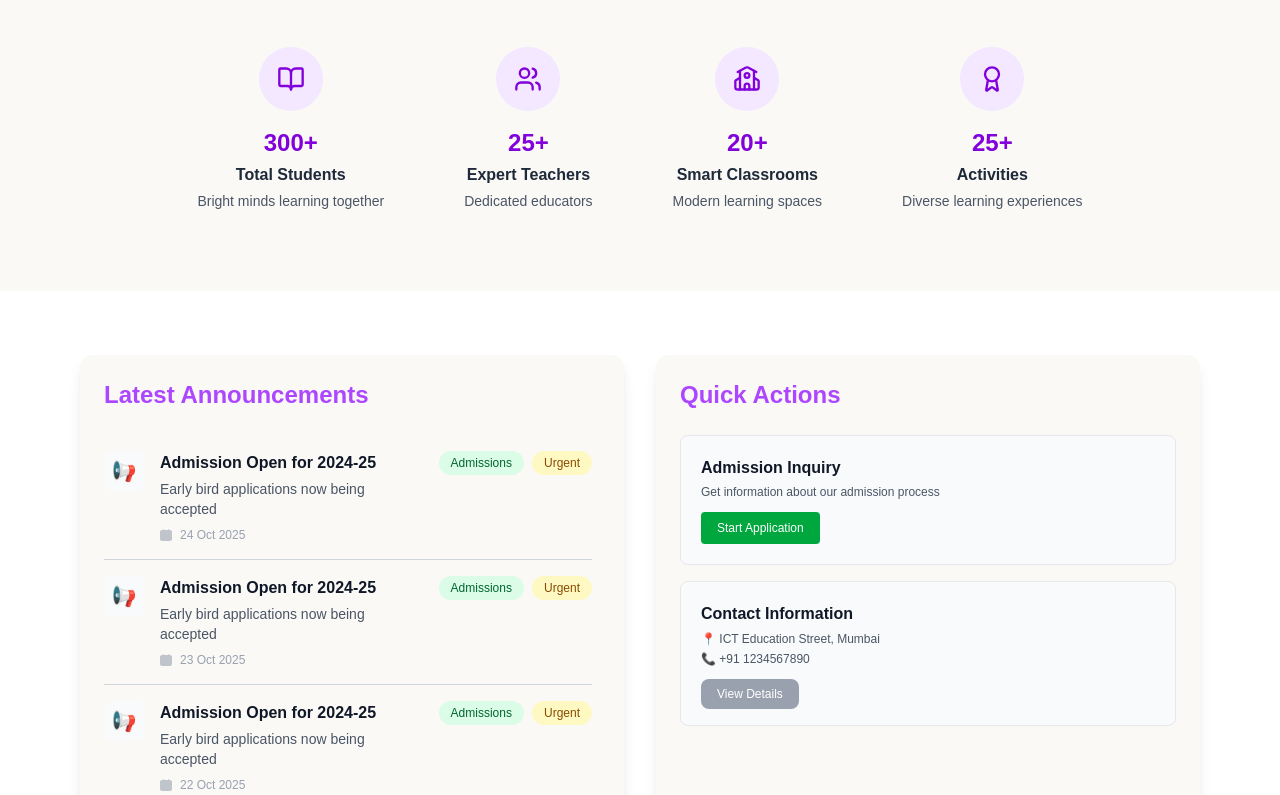
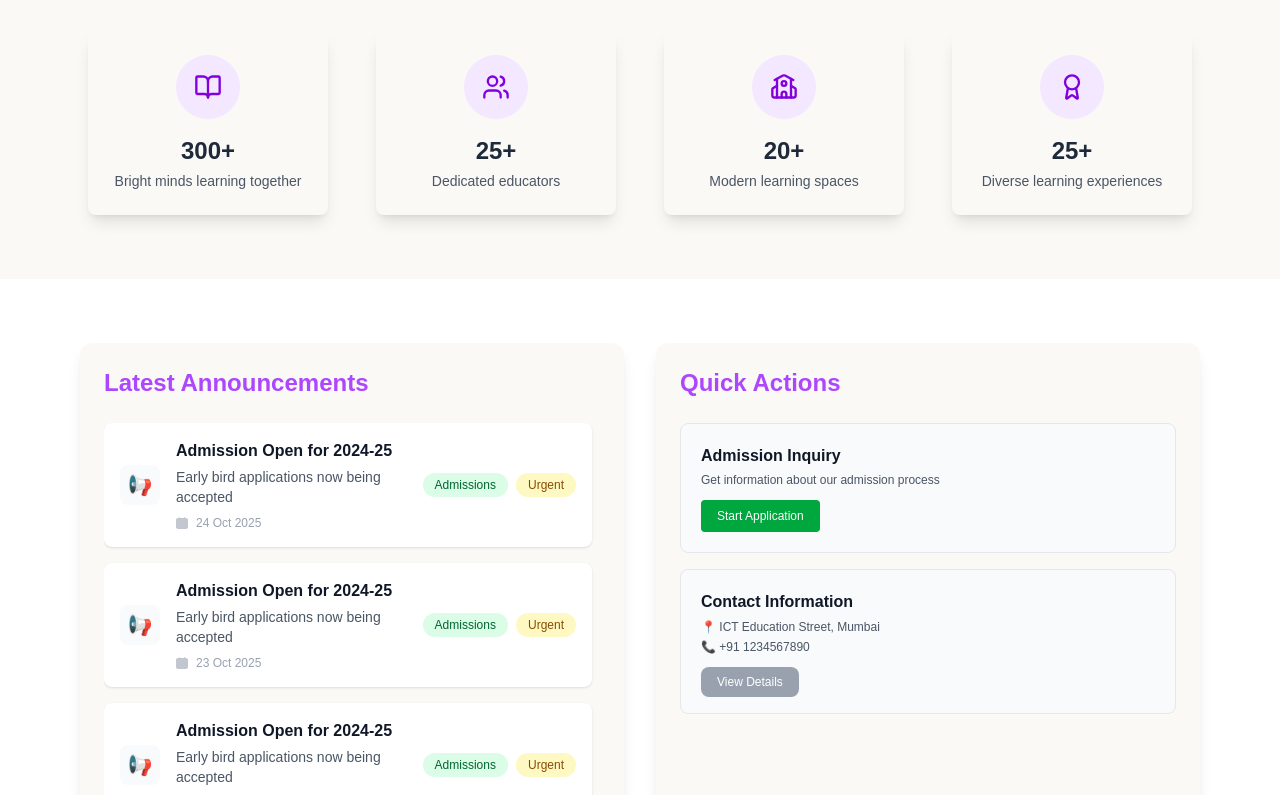
Before and after one commit to meshramaditya/Podar-school, a Next.js app: page / in a window 1280 px wide. Shown: the part 1340-2135 px from the top of the page. Built offline with nearby package versions, Linux system fonts and the light colour scheme.

Commit message:
add effect on glance card , on news card

```diff
--- a/src/app/page.tsx
+++ b/src/app/page.tsx
@@ -229,52 +229,94 @@ export default function Home() {
           </p>
         </div>
 
-      <div className="flex flex-wrap justify-center gap-12 max-w-6xl mx-auto ">
-        <GlanceCard
-          icon={<BookOpen className="w-7 h-7 " />}
-          number="300+"
-          title="Total Students"
-          description="Bright minds learning together"
-        />
-        <GlanceCard
-          icon={<Users className="w-7 h-7" />}
-          number="25+"
-          title="Expert Teachers"
-          description="Dedicated educators"
-        />
-        <GlanceCard
-          icon={<School className="w-7 h-7" />}
-          number="20+"
-          title="Smart Classrooms"
-          description="Modern learning spaces"
-        />
-        <GlanceCard
-          icon={<Award  className="w-7 h-7 " />}
-          number="25+"
-          title="Activities"
-          description="Diverse learning experiences"
-        />
+        <div className="flex flex-wrap justify-center gap-12 max-w-6xl mx-auto">
+          {/* Total Students */}
+          <div className="group bg-[#FAF9F6] rounded-lg shadow-lg p-6 w-60 flex flex-col items-center transition transform hover:scale-105 hover:shadow-2xl">
+            <div className="w-16 h-16 flex items-center justify-center rounded-full bg-purple-100 mb-4
+                            transition-all duration-300
+                            group-hover:bg-yellow-100 group-hover:shadow-[0_0_20px_5px_rgba(255,255,0,0.6)]">
+              <BookOpen className="w-7 h-7 text-purple-700 transition-all duration-300 group-hover:drop-shadow-[0_0_15px_rgba(255,255,0,0.7)]" />
+            </div>
+            <h3 className="text-2xl font-bold text-gray-800 mb-1">300+</h3>
+            <p className="text-gray-600 text-center text-sm">Bright minds learning together</p>
+          </div>
+
+          {/* Expert Teachers */}
+          <div className="group bg-[#FAF9F6] rounded-lg shadow-lg p-6 w-60 flex flex-col items-center transition transform hover:scale-105 hover:shadow-2xl">
+            <div className="w-16 h-16 flex items-center justify-center rounded-full bg-purple-100 mb-4
+                            transition-all duration-300
+                            group-hover:bg-yellow-100 group-hover:shadow-[0_0_20px_5px_rgba(255,255,0,0.6)]">
+              <Users className="w-7 h-7 text-purple-700 transition-all duration-300 group-hover:drop-shadow-[0_0_15px_rgba(255,255,0,0.7)]" />
+            </div>
+            <h3 className="text-2xl font-bold text-gray-800 mb-1">25+</h3>
+            <p className="text-gray-600 text-center text-sm">Dedicated educators</p>
+          </div>
+
+          {/* Smart Classrooms */}
+          <div className="group bg-[#FAF9F6] rounded-lg shadow-lg p-6 w-60 flex flex-col items-center transition transform hover:scale-105 hover:shadow-2xl">
+            <div className="w-16 h-16 flex items-center justify-center rounded-full bg-purple-100 mb-4
+                            transition-all duration-300
+                            group-hover:bg-yellow-100 group-hover:shadow-[0_0_20px_5px_rgba(255,255,0,0.6)]">
+              <School className="w-7 h-7 text-purple-700 transition-all duration-300 group-hover:drop-shadow-[0_0_15px_rgba(255,255,0,0.7)]" />
+            </div>
+            <h3 className="text-2xl font-bold text-gray-800 mb-1">20+</h3>
+            <p className="text-gray-600 text-center text-sm">Modern learning spaces</p>
+          </div>
+
+          {/* Activities */}
+          <div className="group bg-[#FAF9F6] rounded-lg shadow-lg p-6 w-60 flex flex-col items-center transition transform hover:scale-105 hover:shadow-2xl">
+            <div className="w-16 h-16 flex items-center justify-center rounded-full bg-purple-100 mb-4
+                            transition-all duration-300
+                            group-hover:bg-yellow-100 group-hover:shadow-[0_0_20px_5px_rgba(255,255,0,0.6)]">
+              <Award className="w-7 h-7 text-purple-700 transition-all duration-300 group-hover:drop-shadow-[0_0_15px_rgba(255,255,0,0.7)]" />
+            </div>
+            <h3 className="text-2xl font-bold text-gray-800 mb-1">25+</h3>
+            <p className="text-gray-600 text-center text-sm">Diverse learning experiences</p>
+          </div>
         </div>
       </section>
+
 
       {/* Announcements and Quick Actions */}
        <section className="bg-white py-16 w-full">
       <div className="max-w-6xl mx-auto px-4 flex flex-col lg:flex-row gap-8">
         {/* Latest Announcements */}
+{/* Latest Announcements */}
 <div className="flex-1 bg-[#FAF9F6] rounded-xl p-6 shadow-lg">
   <h2 className="text-2xl font-semibold text-purple-500 mb-6">Latest Announcements</h2>
-          <div className="max-h-96 overflow-y-auto pr-2 scrollbar-thin scrollbar-thumb-gray-300 scrollbar-track-gray-100 scrollbar-thumb-rounded-md">
-            {announcements.map((a, idx) => (
-              <div key={a.id} className={`flex items-start gap-4 py-4 ${idx !== announcements.length - 1 ? "border-b border-gray-300" : ""}`}>
-                <div className="w-10 h-10 bg-gray-50 rounded-lg flex items-center justify-center flex-shrink-0 text-xl">📢</div>
+
+  <div className="flex flex-col gap-4 max-h-96 overflow-y-auto pr-2 scrollbar-thin scrollbar-thumb-gray-300 scrollbar-track-gray-100 scrollbar-thumb-rounded-md">
+    {announcements.map((a) => (
+      <div
+        key={a.id}
+        className="flex flex-col md:flex-row items-start md:items-center gap-4 p-4 bg-white rounded-lg shadow-sm transition transform hover:scale-105 hover:shadow-lg"
+      >
+        {/* Icon */}
+        <div className="w-10 h-10 bg-gray-50 rounded-lg flex items-center justify-center flex-shrink-0 text-xl">
+          📢
+        </div>
+
+        {/* Text */}
         <div className="flex-1">
           <h3 className="text-base font-semibold text-gray-900 mb-1">{a.title}</h3>
           <p className="text-sm text-gray-600 mb-2">{a.subtitle}</p>
-                  <div className="flex items-center gap-2 text-xs text-gray-400"><CalendarIcon />{a.date}</div>
+          <div className="flex items-center gap-2 text-xs text-gray-400">
+            <CalendarIcon />
+            {a.date}
           </div>
-                <div className="flex gap-2 flex-shrink-0">
-                  {a.tags.map(tag => (
-                    <span key={tag} className={`px-3 py-1 rounded-full text-xs font-medium ${tag === 'Admissions' ? 'bg-green-100 text-green-800' : 'bg-yellow-100 text-yellow-800'}`}>
+        </div>
+
+        {/* Tags */}
+        <div className="flex gap-2 flex-shrink-0 mt-2 md:mt-0">
+          {a.tags.map((tag) => (
+            <span
+              key={tag}
+              className={`px-3 py-1 rounded-full text-xs font-medium ${
+                tag === "Admissions"
+                  ? "bg-green-100 text-green-800"
+                  : "bg-yellow-100 text-yellow-800"
+              }`}
+            >
               {tag}
             </span>
           ))}
@@ -283,6 +325,8 @@ export default function Home() {
     ))}
   </div>
 </div>
+
+
 
         {/* Quick Actions */}
         <div className="flex-1 bg-[#FAF9F6] rounded-xl p-6 shadow-lg">
--- a/src/components/navbar.tsx
+++ b/src/components/navbar.tsx
@@ -64,7 +64,7 @@ export default function Navbar() {
             className="focus:outline-none"
           >
             <svg
-              className="w-6 h-6"
+              className="w-6 h-6 text-black"
               fill="none"
               stroke="currentColor"
               viewBox="0 0 24 24"
@@ -92,7 +92,7 @@ export default function Navbar() {
 
       {/* Mobile Menu Links */}
       {menuOpen && (
-        <div className="md:hidden bg-[#843d8d] mt-2 p-4 flex flex-col gap-4">
+        <div className="md:hidden bg-white mt-2 p-4 flex flex-col gap-4">
           {navItems.map((item) => {
             const isActive = pathname === item.path
             return (
@@ -101,8 +101,8 @@ export default function Navbar() {
                 href={item.path}
                 className={`px-4 py-2 rounded-lg font-medium transition-all duration-200 ${
                   isActive
-                    ? "bg-gray-400 text-white shadow-md"
-                    : "text-gray-200 hover:bg-gray-500 hover:text-white"
+                    ? "bg-[#a86db0] text-white shadow-md"
+                    : "text-gray-600 hover:bg-gray-200 hover:text-[#a86db0]"
                 }`}
                 onClick={() => setMenuOpen(false)}
               >
```
Also changed, not shown: src/app/about/page.tsx (+62 -17 lines). Lines whose indentation alone changed are shown as unchanged.
